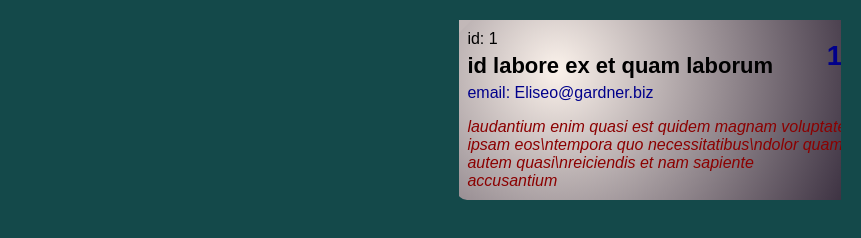
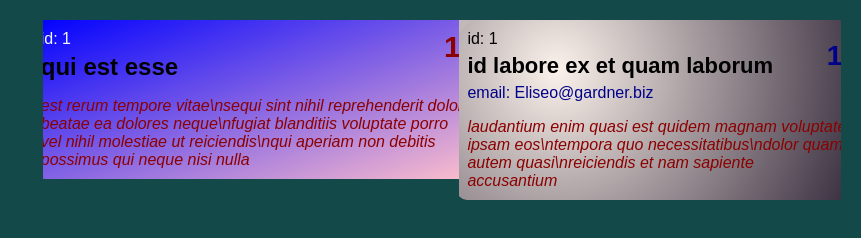
Before and after one commit to Laziz-Abdurasulov/Imtixon_4-oy, a plain HTML site: page index.html in a window 1280 px wide. Shown: the whole page, without its empty margins (419-1280 px from the left). Drawn offline with Linux system fonts and the light colour scheme; no server answers.

Commit message:
add new change

```diff
--- a/index.html
+++ b/index.html
@@ -17,7 +17,14 @@
         <ul class="users__list"> </ul>
 
         <ul class="posts__list">
-
+            <li class="posts__item">
+                <span class="posts__userid">1</span>
+                <span class="posts__id">id: 1</span>
+                <h3 class="posts__title">qui est esse</h3>
+                <p class="posts__text">est rerum tempore vitae\nsequi sint nihil reprehenderit dolor beatae ea
+                    dolores neque\nfugiat blanditiis voluptate porro vel nihil molestiae ut reiciendis\nqui aperiam
+                    non debitis possimus qui neque nisi nulla</p>
+            </li>
 
         </ul>
 
```
